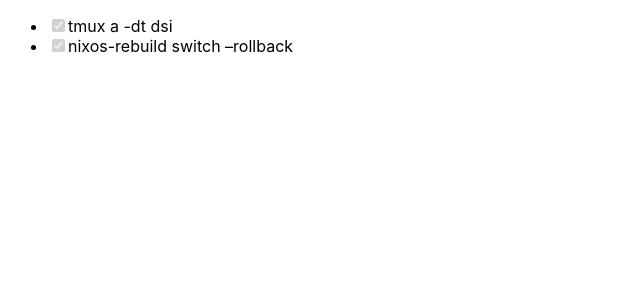
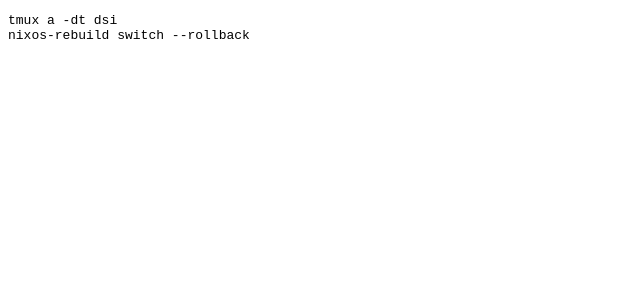
Before and after one commit to maksi-mov/maksi-mov.github.io, a Jekyll site: the page built from index.md, in a window 1280 px wide. Shown: the top 300 px of the page, without its empty margins (0-640 px from the left). Built offline with Jekyll 4.4.1, drawn with Linux system fonts in a browser that asks for light colours.

Commit message:
Update index.md

````diff
--- a/index.md
+++ b/index.md
@@ -3,5 +3,7 @@ layout: default
 title: "maksi.mov"
 ---
 
-- [x] tmux a -dt dsi
-- [x] nixos-rebuild switch --rollback
+```bash
+tmux a -dt dsi
+nixos-rebuild switch --rollback
+```
````
